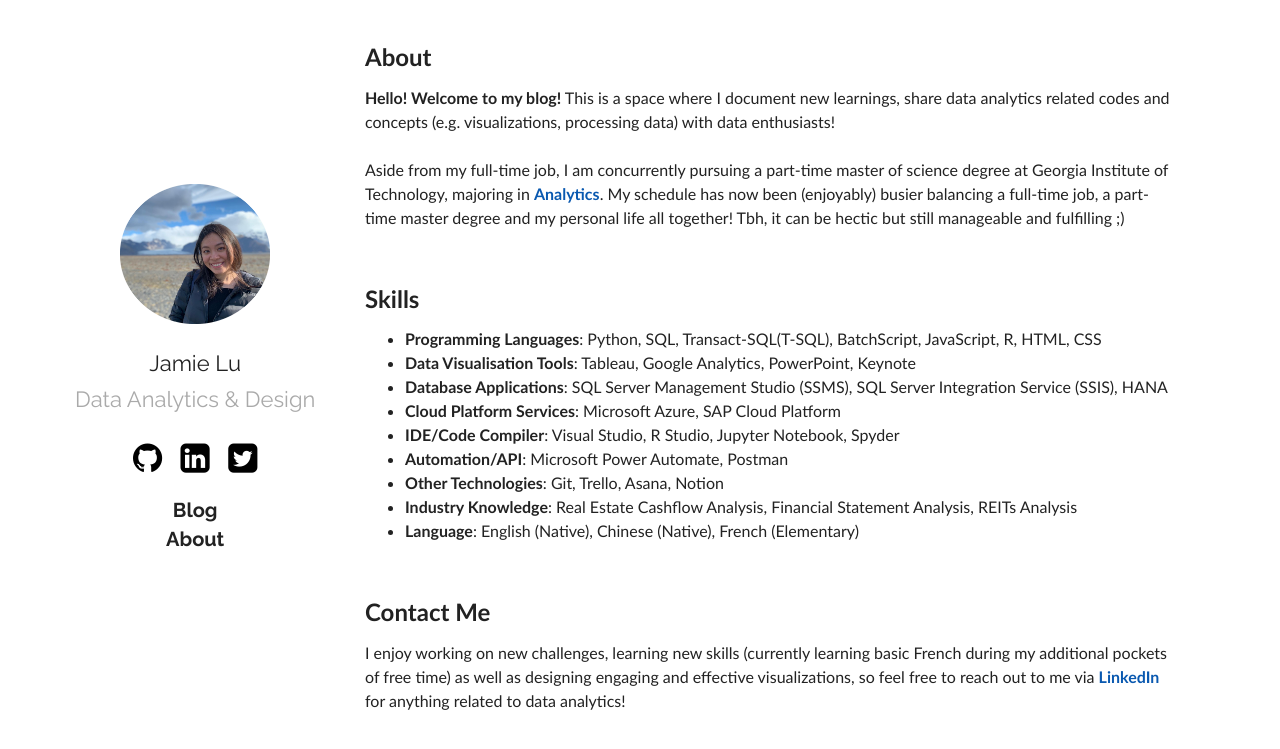
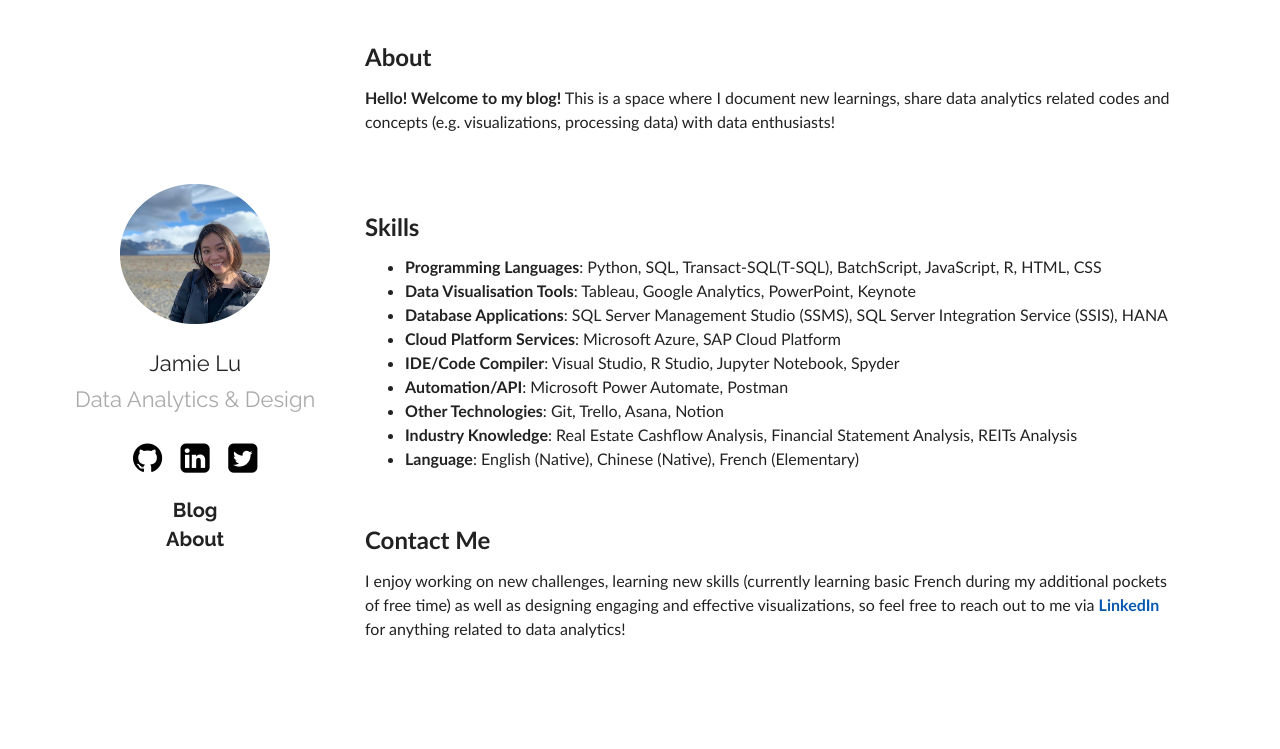
Before and after one commit to jamieqianhui/jamieqianhui.github.io, a Jekyll site: the page built from about.md, in a window 1280 px wide. Shown: the top 749 px of the page. Built offline with Jekyll 4.4.1, drawn with Linux system fonts in a browser that asks for light colours.

Commit message:
Update about.md
Graduated from masters in analytics

```diff
--- a/about.md
+++ b/about.md
@@ -7,7 +7,6 @@ title:  "About"
 ## About
 **Hello! Welcome to my blog!** This is a space where I document new learnings, share data analytics related codes and concepts (e.g. visualizations, processing data) with data enthusiasts!
 <br><br>
-Aside from my full-time job, I am concurrently pursuing a part-time master of science degree at Georgia Institute of Technology, majoring in **[Analytics][Analytics]**. My schedule has now been (enjoyably) busier balancing a full-time job, a part-time master degree and my personal life all together! Tbh, it can be hectic but still manageable and fulfilling ;)
 
 <br>
 
@@ -33,4 +32,3 @@ I enjoy working on new challenges, learning new skills (currently learning basic
 
 
 [Linkedin]: https://www.linkedin.com/in/jamieluqh
-[Analytics]: https://pe.gatech.edu/degrees/analytics/curriculum
```
